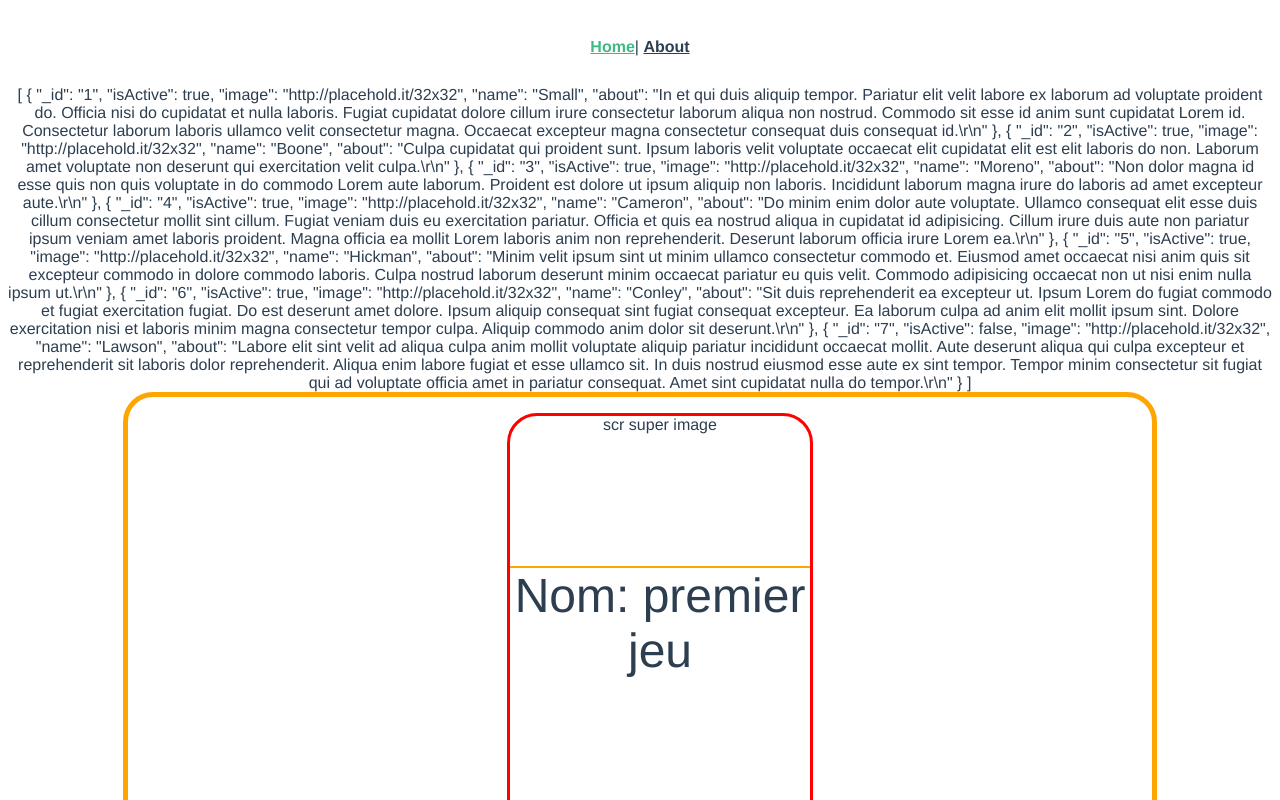
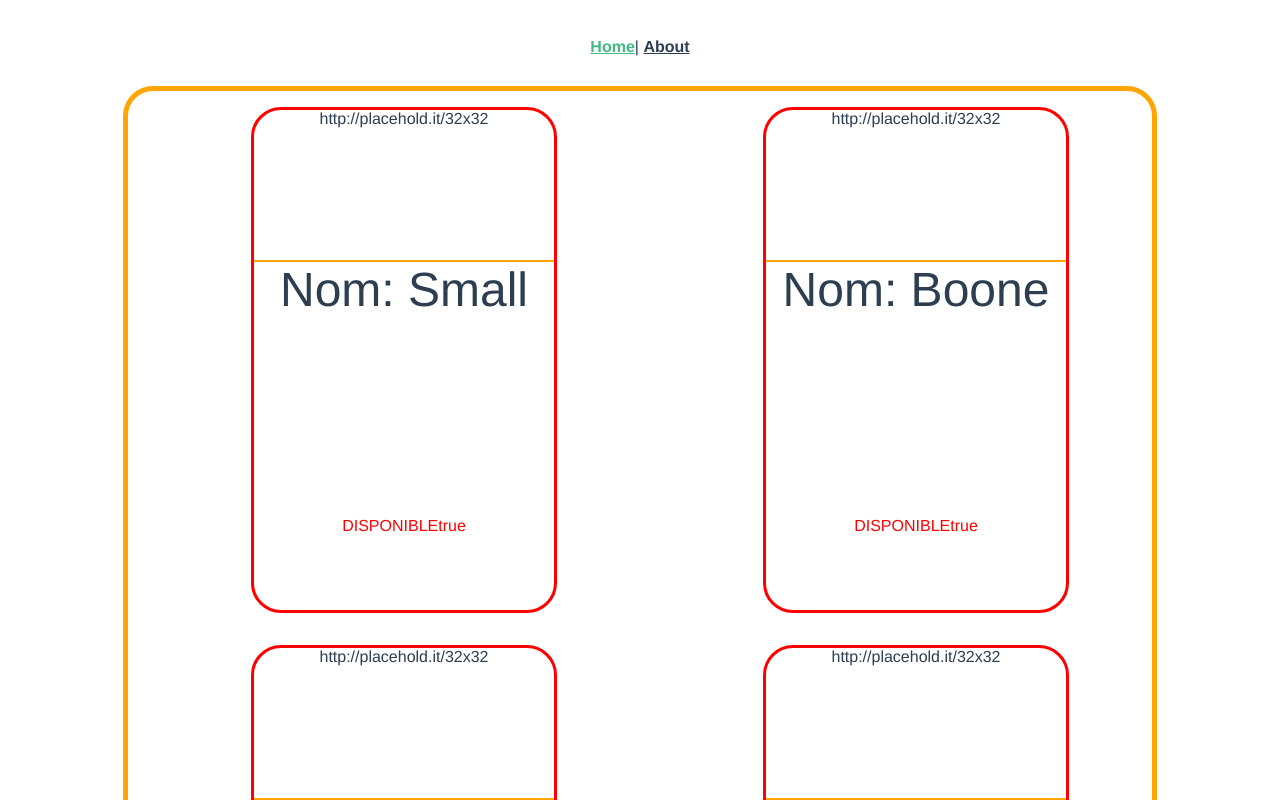
Before and after one commit to AbdelSr/Projet-Vuejs, a Vue app: page / in a window 1280 px wide. Shown: the top 800 px of the page. Built offline with nearby package versions, Linux system fonts and the light colour scheme; data requests are answered from the project's data file.

Commit message:
affichage pase de base

```diff
--- a/src/components/Board.vue
+++ b/src/components/Board.vue
@@ -22,7 +22,6 @@ export default {
   method: {
     isDispo (boolean) {
       if (boolean) {
-
       }
     }
   }
--- a/src/views/Home.vue
+++ b/src/views/Home.vue
@@ -1,7 +1,6 @@
 <template>
   <div class="home">
-    {{result}}
-    <Board :list="list"></Board>
+    <Board :list="result"></Board>
   </div>
 </template>
 
@@ -14,14 +13,7 @@ export default {
 
   data () {
     return {
-      result: 0,
-      list: [
-        {
-          image: 'scr super image',
-          name: 'premier jeu',
-          isActive: true
-        }
-      ]
+      result: 0
     }
   },
 
```
